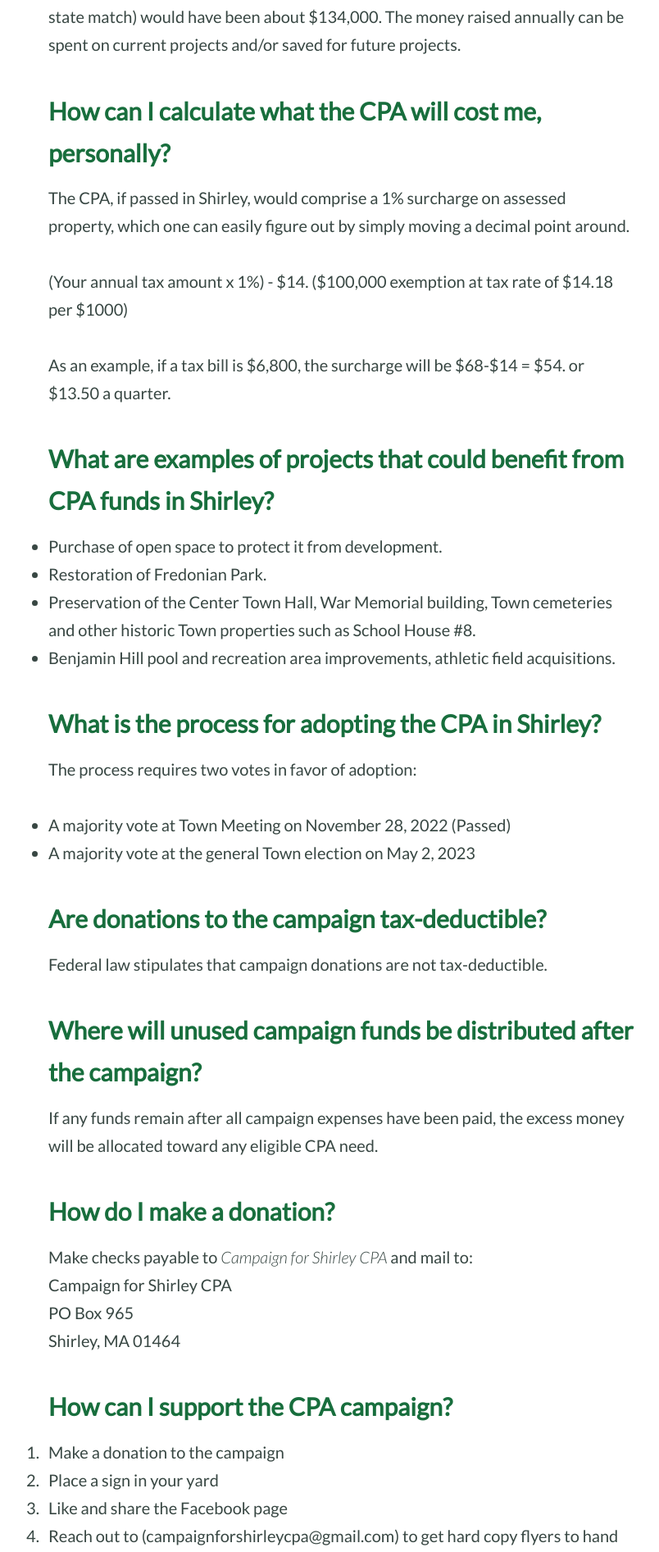
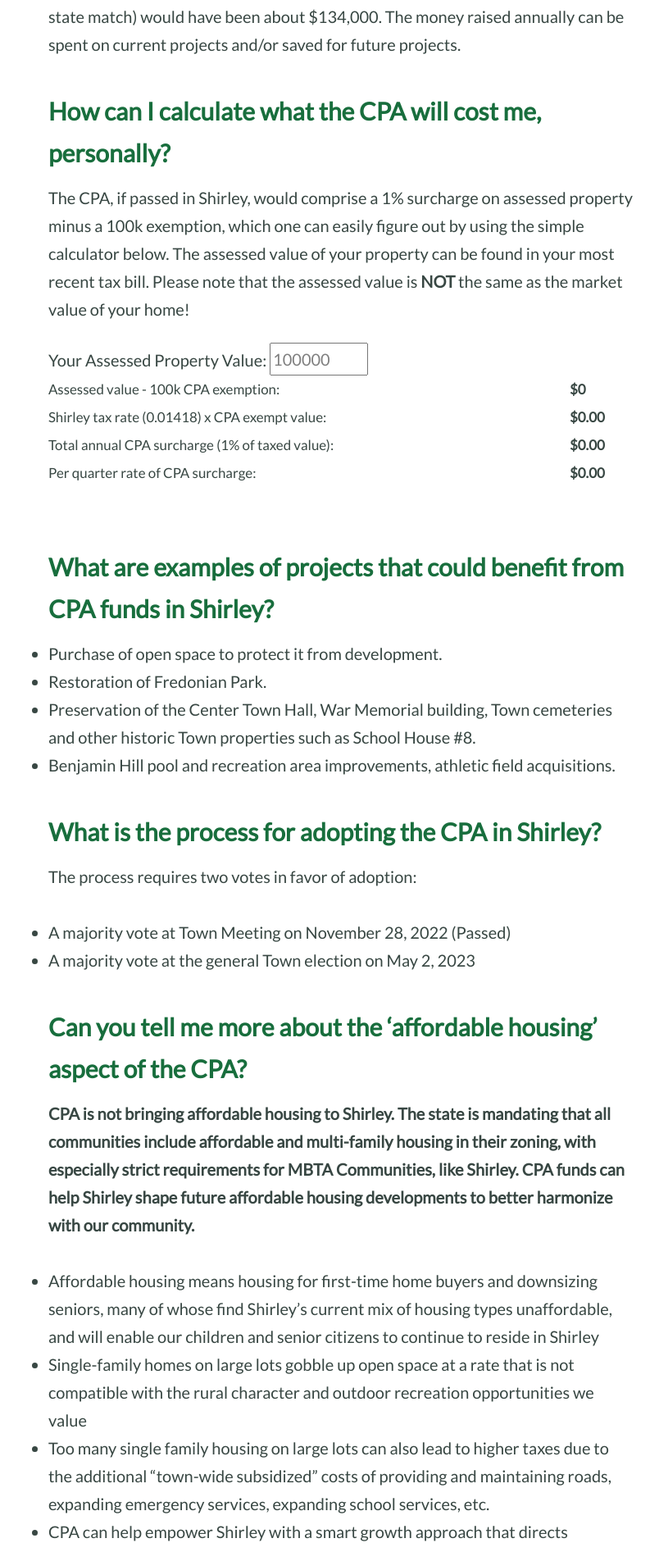
Before and after one commit to dbeard/campaignforshirleycpa.com, a Jekyll site: the page built from index.md, in a window 1280 px wide. Shown: the part 2341-4234 px from the top of the page at 82% size, without its empty margins (224-1028 px from the left). Built offline with Jekyll 4.4.1, drawn with Linux system fonts in a browser that asks for light colours; a script that is not in the unit is left out; some of the changed text lies outside the part shown.

Commit message:
Add calculator and affordable housing FAQ

```diff
--- a/_sass/_settings.scss
+++ b/_sass/_settings.scss
@@ -9,7 +9,7 @@ $headingColour: #186e3d !default;
 $bodyColour: #384743 !default;
 $linkColour: #1242a5 !default;
 $hoverColour: #008000 !default;
-$focusColour: #fa407a !default;
+$focusColour: #1242a5 !default;
 $captionColour: #a8adac !default;
 $white: #ffffff !default;
 
--- a/index.md
+++ b/index.md
@@ -48,11 +48,65 @@ Using FY23 as an example, the total amount raised by the CPA (surcharge plus sta
 
 ### How can I calculate what the CPA will cost me, personally?
 
-The CPA, if passed in Shirley, would comprise a 1% surcharge on assessed property, which one can easily figure out by simply moving a decimal point around.
+The CPA, if passed in Shirley, would comprise a 1% surcharge on assessed property minus a 100k exemption, which one can easily figure out by using the simple calculator below. The assessed value of your property can be found in your most recent tax bill. Please note that the assessed value is **NOT** the same as the market value of your home!
 
-(Your annual tax amount  x  1%) - $14. ($100,000 exemption at tax rate of $14.18 per $1000)
+<fieldset class="fieldset form__fieldset">
+<legend class="legend form__legend">CPA Calculator</legend>
+<label class="label" for="assessed-value">Your Assessed Property Value:</label>
+<input class="input" id="assessed-value" type="number" name="value" value="" placeholder="100000" required="required" min="0" max="20000000" />
+<table>
+    <tr>
+        <td>Assessed value - 100k CPA exemption:</td>
+        <td style="font-weight: bold;" id="minus-exemption">$0</td>
+    </tr>
+    <tr>
+        <td id="taxed-value-description">Shirley tax rate (0.01418) x CPA exempt value:</td>
+        <td style="font-weight: bold;" id="taxed-value">$0.00</td>
+    </tr>
+    <tr>
+        <td id="annual-surcharge-description">Total annual CPA surcharge (1% of taxed value):</td>
+        <td style="font-weight: bold;" id="annual-surcharge">$0.00</td>
+    </tr>
+    <tr>
+        <td>Per quarter rate of CPA surcharge:</td>
+        <td style="font-weight: bold;" id="quarterly-surcharge">$0.00</td>
+    </tr>
+</table>
+</fieldset>
+<script>
 
-As an example, if a tax bill is $6,800, the surcharge will be $68-$14 = $54. or $13.50 a quarter.
+document.getElementById('assessed-value').addEventListener('input', function(evt){
+
+    var assessedValue = evt.target.value;
+
+    //Force it to zero if less than zero or not a number
+    if(isNaN(assessedValue) || assessedValue < 0){
+        assessedValue = 0;
+    }
+
+    var exemptValue = assessedValue - 100000;
+    if(exemptValue < 0){
+        exemptValue = 0;
+    }
+
+    var taxedValue = (0.01418 * exemptValue).toFixed(2);
+    var annualSurcharge = (0.01 * taxedValue).toFixed(2);
+    var quarterlySurcharge = (annualSurcharge / 4).toFixed(2);
+
+    document.getElementById("minus-exemption").innerHTML = "$" + exemptValue.toLocaleString("en-US");
+    document.getElementById("taxed-value-description").innerHTML = "Shirley tax rate (0.01418) x $" + exemptValue.toLocaleString("en-US") + ":";
+    document.getElementById("taxed-value").innerHTML = "$" + taxedValue;
+    document.getElementById("annual-surcharge-description").innerHTML = "Total annual CPA surcharge (1% of $" + taxedValue + "):";
+    document.getElementById("annual-surcharge").innerHTML = "$" + annualSurcharge;
+    document.getElementById("quarterly-surcharge").innerHTML = "$" + quarterlySurcharge;
+});
+
+</script>
+<br>
+
+<!-- (Your annual tax amount  x  1%) - $14. ($100,000 exemption at tax rate of $14.18 per $1000)
+
+As an example, if a tax bill is $6,800, the surcharge will be $68-$14 = $54. or $13.50 a quarter. -->
 
 ### What are examples of projects that could benefit from CPA funds in Shirley?
 
@@ -66,6 +120,16 @@ As an example, if a tax bill is $6,800, the surcharge will be $68-$14 = $54. or
 The process requires two votes in favor of adoption:
  - A majority vote at Town Meeting on November 28, 2022 (Passed)
  - A majority vote at the general Town election on May 2, 2023
+
+### Can you tell me more about the ‘affordable housing’ aspect of the CPA?
+
+**CPA is not bringing affordable housing to Shirley. The state is mandating that all communities include affordable and multi-family housing in their zoning, with especially strict requirements for MBTA Communities, like Shirley. CPA funds can help Shirley shape future affordable housing developments to better harmonize with our community.**
+
+ - Affordable housing means housing for first-time home buyers and downsizing seniors, many of whose find Shirley’s current mix of housing types unaffordable, and will enable our children and senior citizens to continue to reside in Shirley
+ - Single-family homes on large lots gobble up open space at a rate that is not compatible with the rural character and outdoor recreation opportunities we value
+ - Too many single family housing on large lots can also lead to higher taxes due to the additional “town-wide subsidized” costs of providing and maintaining roads, expanding emergency services, expanding school services, etc.
+ - CPA can help empower Shirley with a smart growth approach that directs affordable housing, market rate housing and business development towards areas that are already well served by existing services and infrastructure, while conserving forested and open space areas that are farther from core town services.
+ -Affordable and multi family housing clustered in the Shirley Village area with 1/2 mile of the commenter rail station, as required for MBTA Communities legislation, will help revitalize Shirley’s downtown, attracting new businesses, restaurants, etc., which will, in turn, broaden Shirley’s tax base.
 
 ### Are donations to the campaign tax-deductible?
 
```
